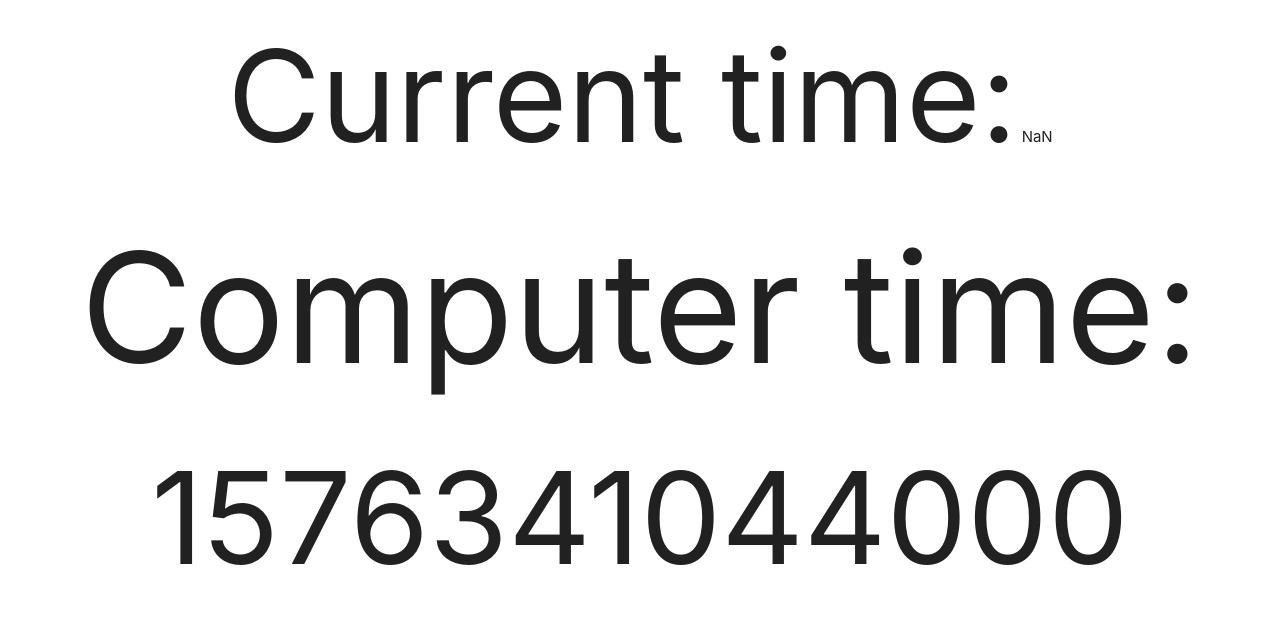
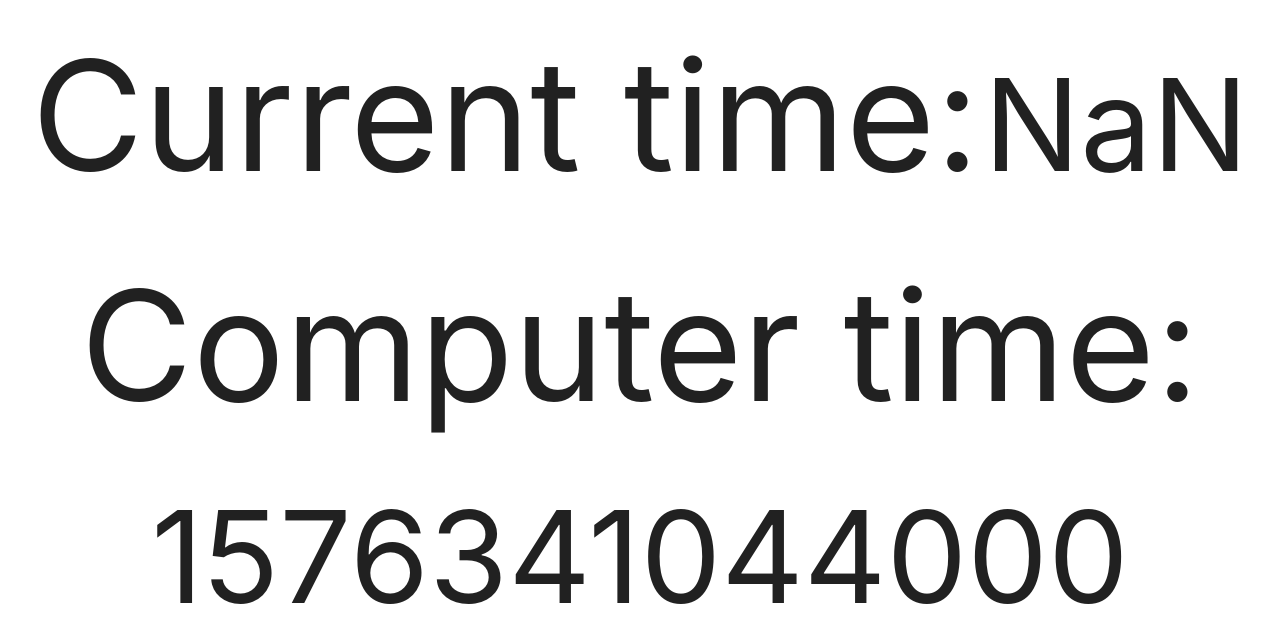
Before and after one commit to filiptronicek/time-server-node, a plain HTML site: page index.html in a window 1280 px wide. Drawn offline with nearby package versions, Linux system fonts and the light colour scheme; no server answers.

Commit message:
Update index.html

```diff
--- a/index.html
+++ b/index.html
@@ -9,8 +9,8 @@
     <link rel="stylesheet" href="css/style.css">
 </head>
 <body class="center">
-  <span class="heading time">Current time:</span>
-    <span id="time"></span>
+  <span class="heading">Current time:</span>
+    <span id="time" class="time"></span>
  <span class="heading">Computer time:</span>
     <span id="comp_time" class="time"></span>
 </body>
```
